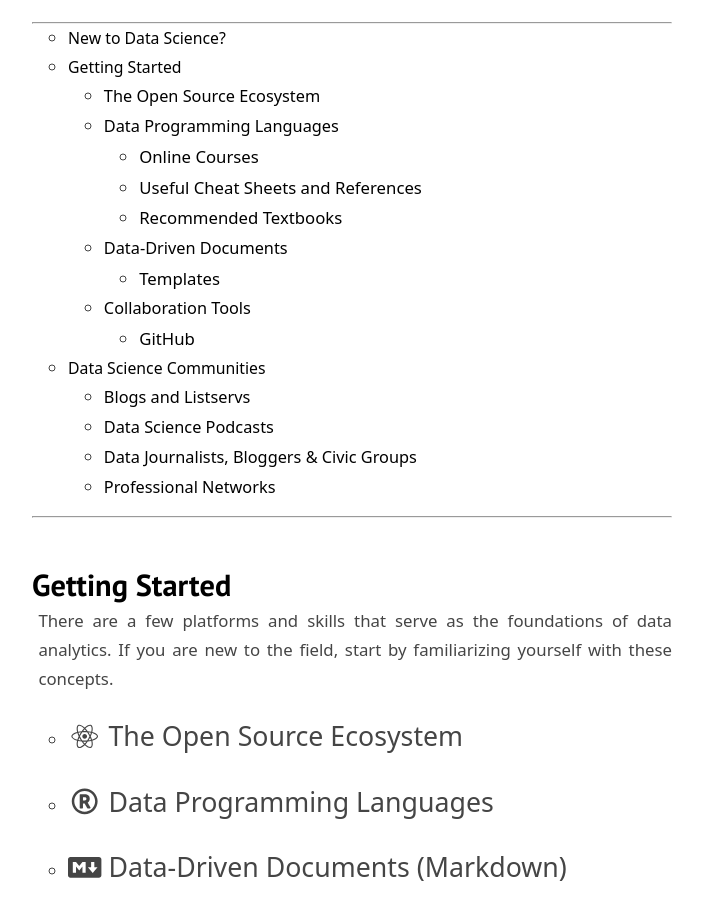
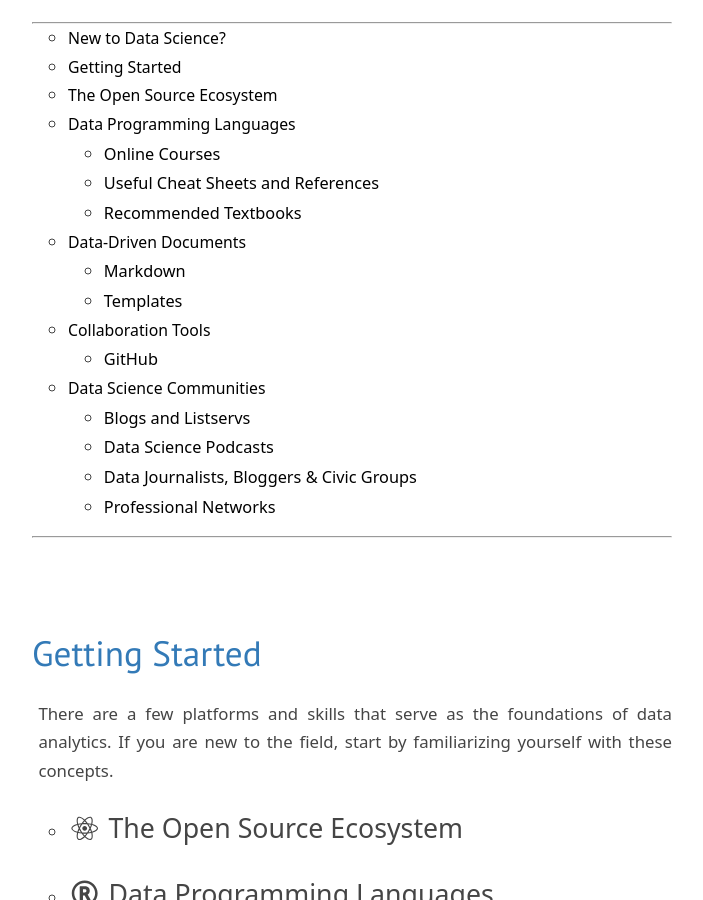
Before and after one commit to DS4PS/ds4ps.github.io, a Jekyll site: the page built from welcome.md, in a window 1280 px wide and 900 px high, scrolled down 780 px. Shown: the whole window, without its empty margins (288-991 px from the left). Built offline with Jekyll 4.4.1, drawn with Linux system fonts in a browser that asks for light colours; nearby versions of some CDN libraries; library files that are not in the unit come from our copies.

Commit message:
Update welcome.md

````diff
--- a/welcome.md
+++ b/welcome.md
@@ -29,7 +29,7 @@ Welcome to the "[sexiest career of the 21st century](https://hbr.org/2012/10/dat
 
 
 
-# Getting Started
+## Getting Started
 
 There are a few platforms and skills that serve as the foundations of data analytics. If you are new to the field, start by familiarizing yourself with these concepts.
 
@@ -130,6 +130,8 @@ Chen & Peace (2013), Applied Meta-Analysis with R
 
 For the purpose of transparency and reproducibility, as well as simple convenience, there is high demand for documents that combine typical elements of publications and reports such as text, tables, graphs and images, and the code that was used to create the analysis presented in the text. These efforts have largely converged on Markdown as a simple publishing language, and derivations like R Markdown to incorporate output from models into documents.
 
+### Markdown
+
 **Markdown** is a simple set of rules used to format text and images. Formatting it accomplished by adding tags to text.
 
 ```
@@ -204,7 +206,7 @@ Working in groups [is hard](https://www.ted.com/talks/clay_shirky_on_institution
 
 
 
-# Data Science Communities
+## Data Science Communities
 
 R Open Science [ [link](https://ropensci.org/) ]
 R Open Government [ [link](http://ropengov.github.io/) ]
````
